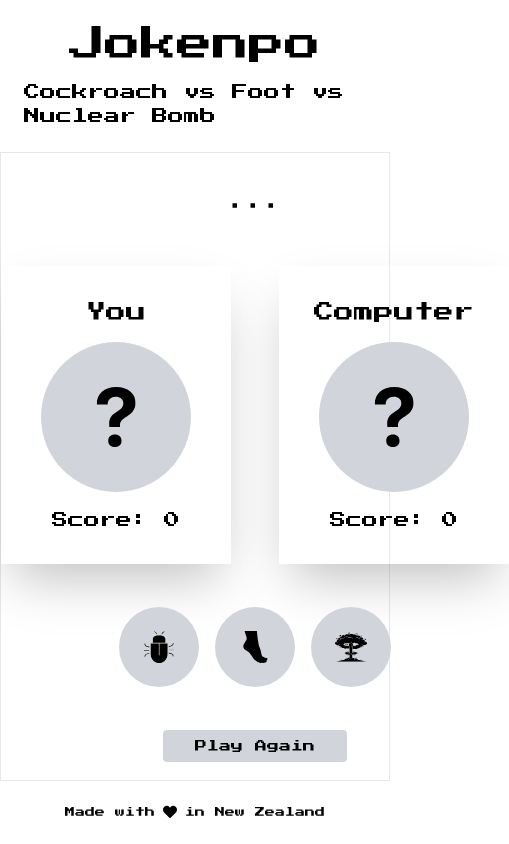
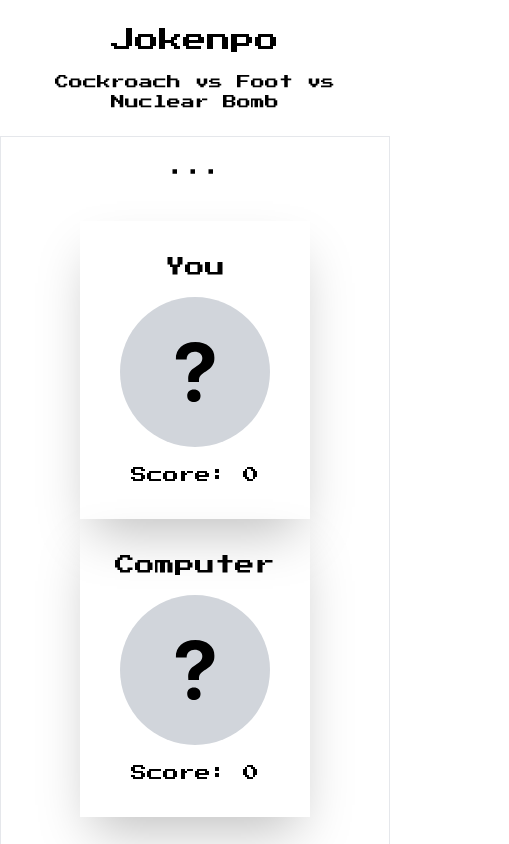
Before and after one commit to ninaokumura/steven-hyde, a React (Create React App) app: page / in a window 390 px wide. Shown: the top 844 px of the page, 509 px wide, since content can reach past the window. Built offline with nearby package versions, Linux system fonts and the light colour scheme.

Commit message:
add draw message + button hover effect

```diff
--- a/src/App.js
+++ b/src/App.js
@@ -84,13 +84,15 @@ function App() {
 
   return (
     <div className='flex flex-col justify-center item-center min-h-screen'>
-      <header className='grid place-items-center p-6 gap-4'>
-        <h1 className='font-sans text-4xl'>Jokenpo</h1>
-        <span className=''>Cockroach vs Foot vs Nuclear Bomb</span>
+      <header className='grid text-center p-6 gap-4'>
+        <h1 className='font-sans text-2xl sm:text-4xl'>Jokenpo</h1>
+        <span className='text-sm sm:text-base'>
+          Cockroach vs Foot vs Nuclear Bomb
+        </span>
       </header>
       <main className='border flex-1 grid place-items-center'>
         <div className='py-4 text-lg'>{message}</div>
-        <div className='flex gap-12'>
+        <div className='sm:flex sm:gap-12 py-6'>
           {playerCards.map(player => (
             <Card
               key={player.playerName}
@@ -101,9 +103,10 @@ function App() {
           ))}
         </div>
 
-        <div className='flex '>
+        <div className='flex sm:gap-12 '>
           {options.map(option => (
             <button
+              className='hover:opacity-80 transition-opacity'
               key={option.name}
               onClick={() => {
                 const computerOption = getRandomOption();
@@ -119,6 +122,7 @@ function App() {
                   setMessage('Computer won!');
                   return;
                 }
+                setMessage('It is a draw!');
               }}
             >
               <img
@@ -129,12 +133,14 @@ function App() {
             </button>
           ))}
         </div>
+        <div className='py-4'>
           <button
             className='bg-gray-300 py-2 px-8 rounded text-xs hover:text-gray-300 hover:bg-black'
             onClick={resetGame}
           >
             Play Again
           </button>
+        </div>
       </main>
 
       <footer className='grid place-items-center w-full p-6'>
```
Lines whose indentation alone changed are shown as unchanged.
